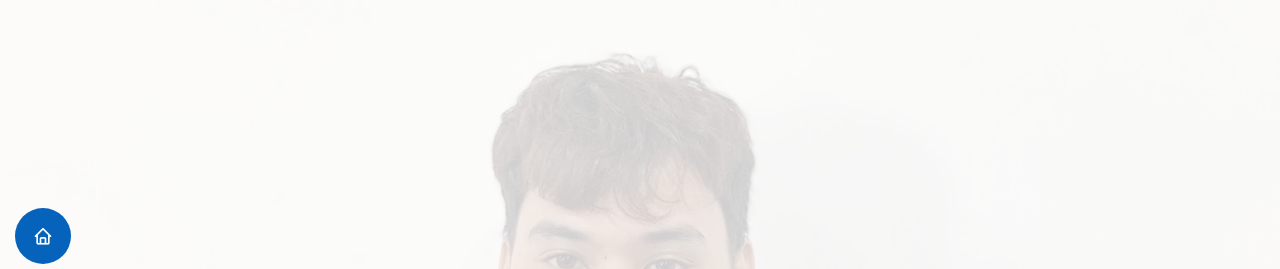
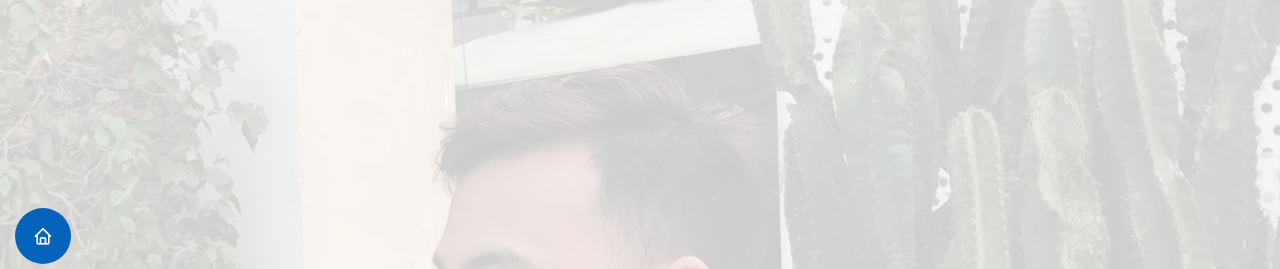
Before and after one commit to SangC0522k1/minhsang, a plain HTML site: page index.html in a window 1280 px wide. Shown: the top 269 px of the page. Drawn offline with nearby package versions, Linux system fonts and the light colour scheme.

Commit message:
đổi ảnh

```diff
--- a/assets/css/style.css
+++ b/assets/css/style.css
@@ -284,7 +284,7 @@ h6 {
 #hero {
   width: 100%;
   height: 100vh;
-  background: url("../img/8.jpg") top right no-repeat;
+  background: url("../img/ảnh.jpg") top right no-repeat;
   background-size: cover;
   position: relative;
 }
```
Also changed, not shown: assets/img/ảnh.jpg (added).
